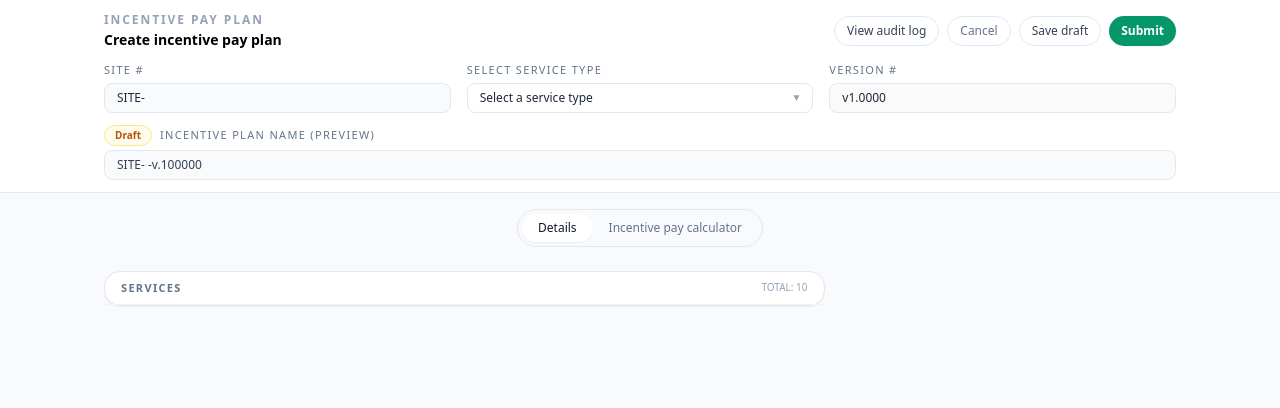
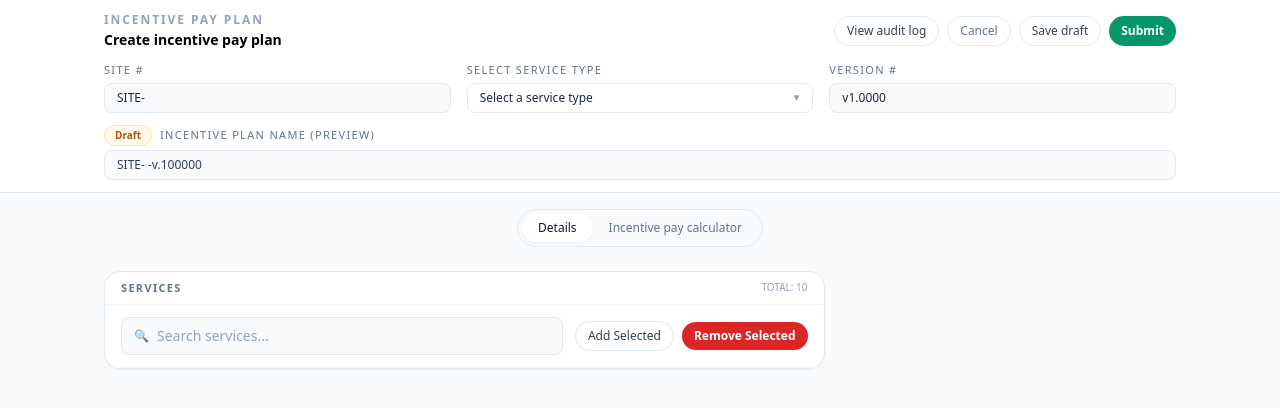
Before and after one commit to democapstone86/site-incentive-pay-plan, a React (Vite) app: page /createIncentive in a window 1280 px wide. Shown: the top 408 px of the page. Built offline with nearby package versions, Linux system fonts and the light colour scheme.

Commit message:
Add search and add/remove controls to Services linking section

```diff
--- a/src/pages/CreateIncentive.tsx
+++ b/src/pages/CreateIncentive.tsx
@@ -53,8 +53,14 @@ function initLinkableRows(names, options) {
   }));
 }
 
+function applyLinkState(rows, ids, linked) {
+  if (!ids.length) return rows;
+  const idSet = new Set(ids);
+  return rows.map((row) => (idSet.has(row.id) ? { ...row, linked } : row));
+}
+
 function LinkedSection(props) {
-  const { title, datasetOverride } = props;
+  const { title, datasetOverride, onRevenueLinkedChange } = props;
 
   const baseConfig = SECTION_CONFIG[title] || DEFAULT_SECTION_CONFIG;
   const sectionConfig = {
@@ -76,6 +82,10 @@ function LinkedSection(props) {
     })
   );
 
+  const [search, setSearch] = React.useState("");
+  const [showInactive, setShowInactive] = React.useState(false);
+  const [selectedIds, setSelectedIds] = React.useState([]);
+
   React.useEffect(() => {
     setRows(
       initLinkableRows(effectiveDataset, {
@@ -83,6 +93,39 @@ function LinkedSection(props) {
       })
     );
   }, [effectiveDataset, sectionConfig.withStatus]);
+
+  const handleAddSelected = () => {
+    if (title === "Services") {
+      setRows((current) => {
+        const activeIds = selectedIds.filter((id) => {
+          const row = current.find((r) => r.id === id);
+          return row && row.status === "Active";
+        });
+        if (!activeIds.length) return current;
+        return applyLinkState(current, activeIds, true);
+      });
+      return;
+    }
+
+    setRows((current) => applyLinkState(current, selectedIds, true));
+  };
+
+  const handleRemoveSelected = () => {
+    if (!selectedIds.length) return;
+
+    if (title === "Revenue") {
+      setRows((current) => {
+        const next = applyLinkState(current, selectedIds, false);
+        if (onRevenueLinkedChange) {
+          const linkedRow = next.find((row) => row.linked);
+          onRevenueLinkedChange(linkedRow ? linkedRow.name : null);
+        }
+        return next;
+      });
+      return;
+    }
+    setRows((current) => applyLinkState(current, selectedIds, false));
+  };
 
   const totalCount = rows.length;
   return (
@@ -94,6 +137,47 @@ function LinkedSection(props) {
             <span className="text-[10px] font-normal tracking-normal text-slate-400">
               Total: {totalCount}
             </span>
+          </div>
+        </div>
+
+        <div className="flex flex-wrap items-center gap-3 border-b border-slate-100 px-4 py-3">
+          <div className="flex min-w-[220px] flex-1 items-center gap-2 rounded-lg border border-slate-200 bg-slate-50 px-3 py-2 text-sm">
+            <span className="text-xs text-slate-400">🔍</span>
+            <input
+              type="text"
+              value={search}
+              onChange={(e) => setSearch(e.target.value)}
+              placeholder={`Search ${String(title).toLowerCase()}...`}
+              className="w-full bg-transparent text-sm outline-none placeholder:text-slate-400"
+            />
+          </div>
+          {sectionConfig.showInactiveToggle && (
+            <label className="flex items-center gap-2 text-xs text-slate-600">
+              <input
+                type="checkbox"
+                checked={showInactive}
+                onChange={(e) => setShowInactive(e.target.checked)}
+                className="h-4 w-4 rounded border-slate-300 text-sky-600"
+              />
+              show inactive
+            </label>
+          )}
+
+          <div className="ml-auto flex flex-wrap items-center gap-2">
+            <button
+              type="button"
+              onClick={handleAddSelected}
+              className="rounded-full border border-slate-200 bg-white px-3 py-1.5 text-xs font-medium text-slate-700 hover:bg-slate-50"
+            >
+              Add Selected
+            </button>
+            <button
+              type="button"
+              onClick={handleRemoveSelected}
+              className="rounded-full bg-red-600 px-3 py-1.5 text-xs font-semibold text-white shadow-sm hover:bg-red-500"
+            >
+              Remove Selected
+            </button>
           </div>
         </div>
       </div>
```
